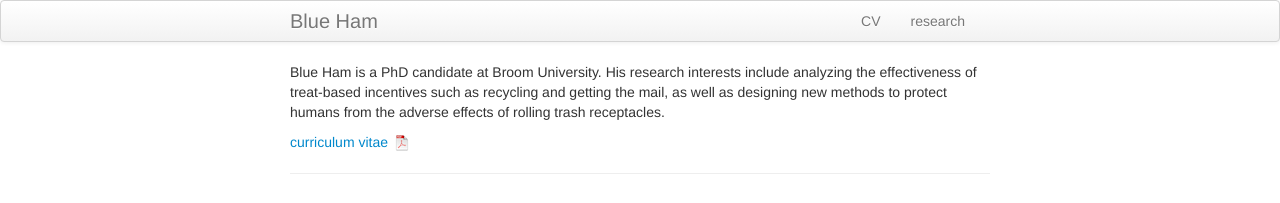
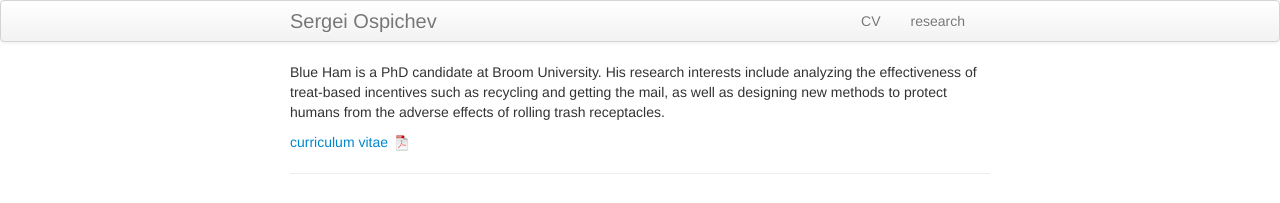
Before and after one commit to ospichev/ospichev.github.io, a Jekyll site: the page built from index.md, in a window 1280 px wide. Shown: the top 203 px of the page. Built offline with Jekyll 4.4.1, drawn with Linux system fonts in a browser that asks for light colours.

Commit message:
update my website

```diff
--- a/_config.yml
+++ b/_config.yml
@@ -8,11 +8,11 @@ highlighter: rouge
 # Themes are encouraged to use these universal variables
 # so be sure to set them if your theme uses them.
 #
-title : Blue Ham
+title : Sergei Ospichev
 author :
-  name : Marisa Carlos
-  email : mbc96@cornell.edu
-  github : mbcarlos
+  name : Sergei Ospichev
+  email : ospichev@gmail.com
+  github : ospichev
   twitter : MarisaBriCarlos
 
 production_url : http://marisabriana.github.io
```
